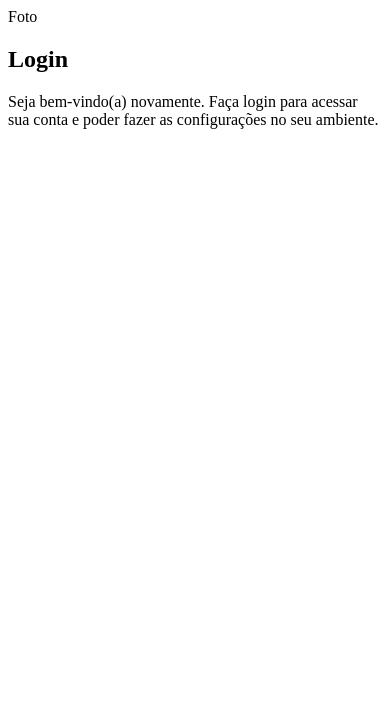
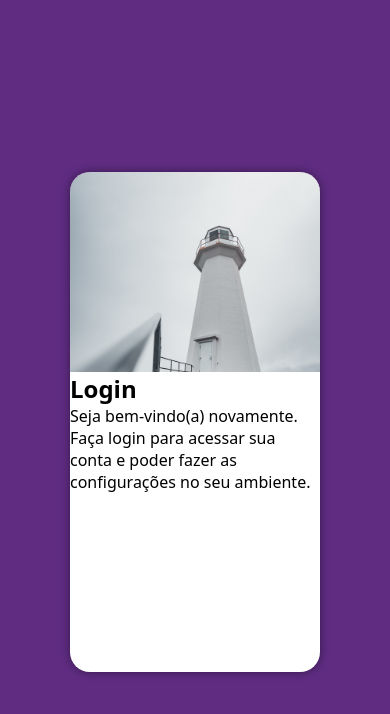
Before and after one commit to luana-karlla/projeto-login, a plain HTML site: page index.html in a window 390 px wide. Drawn offline with Linux system fonts and the light colour scheme.

Commit message:
versão mobile first da tela de login

```diff
--- a/estilos/style.css
+++ b/estilos/style.css
@@ -4,4 +4,47 @@
     Paleta de Cores
     verde: #49a09d
     lilás: #5f2c82
+
+    Para Mobile First
 */
+
+*{
+    font-family: system-ui, -apple-system, BlinkMacSystemFont, 'Segoe UI', Roboto, Oxygen, Ubuntu, Cantarell, 'Open Sans', 'Helvetica Neue', sans-serif;
+    padding: 0px;
+    margin: 0px;
+    box-sizing: border-box;
+}
+body, html{
+    background-color: #5f2c82;
+    height: 100vh;
+    width: 100vw;
+}
+main{
+    position: relative;
+    height: 100vh;
+    width: 100vw;
+}
+section#login{
+    position: absolute;
+    top: 50%;
+    left: 50%;
+    transform: translate(-50%, -50%);
+    overflow: hidden; /*tudo que tiver fora da borda vai ficar escondido*/
+
+    background-color: white;
+    width: 250px;
+    height: 500px;
+    border-radius: 20px;
+    box-shadow: 0px 0px 10px rgba(0, 0, 0, 0.450);
+}
+section#login > div#imagem{
+    display: block;
+    background: #5f2c82 url(../imagens/mclean.jpg) no-repeat;
+    background-size: cover;
+    /*background-position: left bottom;*/
+    height: 200px;
+}
+section#login > div#formulario{
+    display: block;
+    padding: 10px;
+}
--- a/index.html
+++ b/index.html
@@ -11,7 +11,7 @@
     <main>
         <section id="login">
             <div id="imagem">
-                Foto
+
             </div>
             <div id="Formulario">
                 <h1>Login</h1>
```
